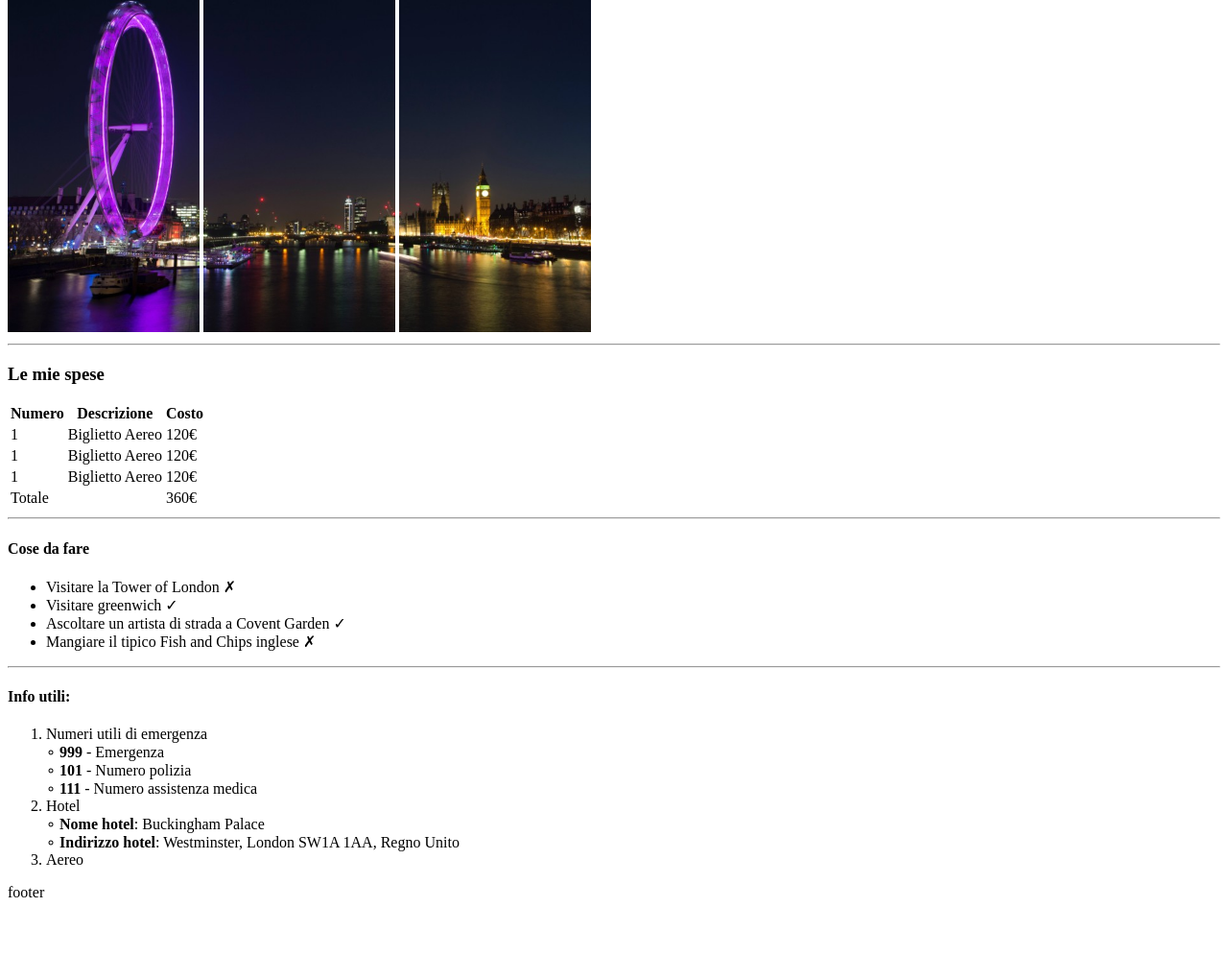
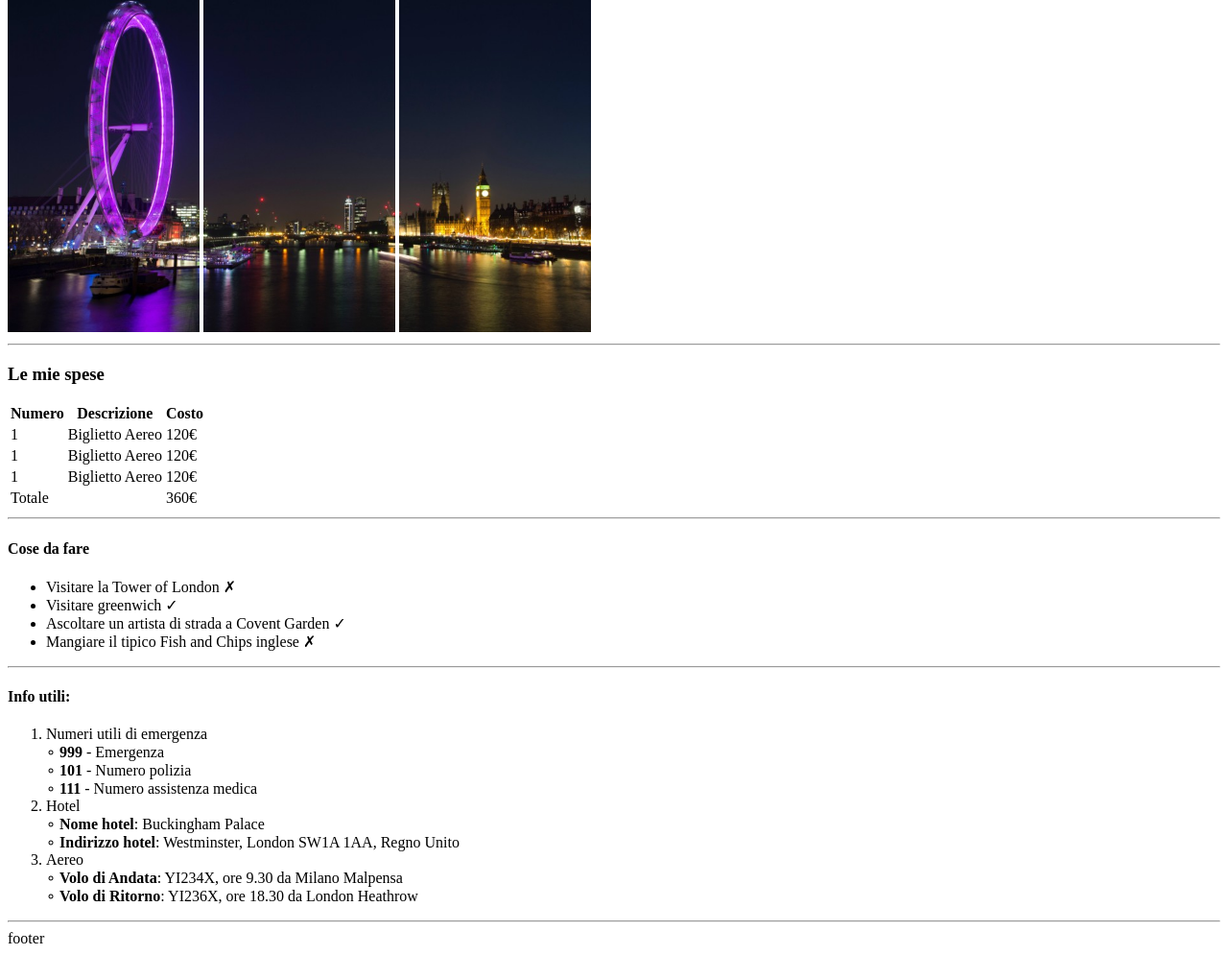
Before and after one commit to dianagiangregorio/html-london-trip, a plain HTML site: page index.html in a window 1280 px wide. Shown: the part 121-1116 px from the top of the page at 96% size. Before the commit the page ends 1068 px from the top, so only its background shows below. Drawn offline with Linux system fonts and the light colour scheme.

Commit message:
feat: completed list of useful information

```diff
--- a/index.html
+++ b/index.html
@@ -21,7 +21,7 @@
 
     <!--corpo del documento con dettagli del viaggio-->
     <main>
-    <!--creazione tabella delle spese-->
+        <!--creazione tabella delle spese-->
         <section id="trip-expenses">
             <h3>Le mie spese</h3>
             <table>
@@ -84,9 +84,14 @@
                     &compfn; <strong>Nome hotel</strong>: Buckingham Palace <br />
                     &compfn; <strong>Indirizzo hotel</strong>: Westminster, London SW1A 1AA, Regno Unito <br />
                 </li>
-                <li>Aereo</li>
+                <li>
+                    Aereo <br />
+                    &compfn; <strong>Volo di Andata</strong>: YI234X, ore 9.30 da Milano Malpensa <br />
+                    &compfn; <strong>Volo di Ritorno</strong>: YI236X, ore 18.30 da London Heathrow <br />
+                </li>
             </ol>
         </section>
+        <hr>
     </main>
     <!--piede del documento con foto-->
     <footer>footer</footer>
```
